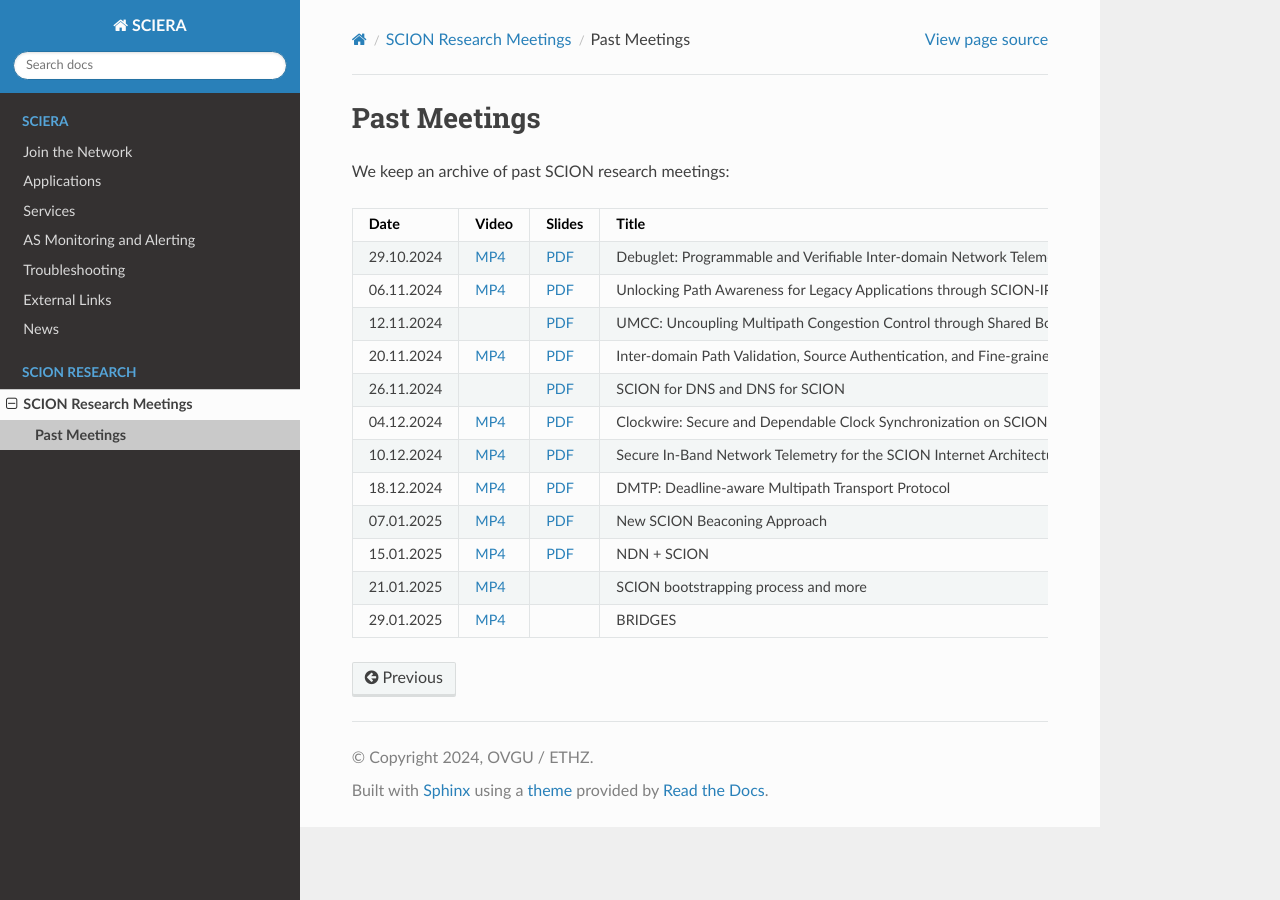
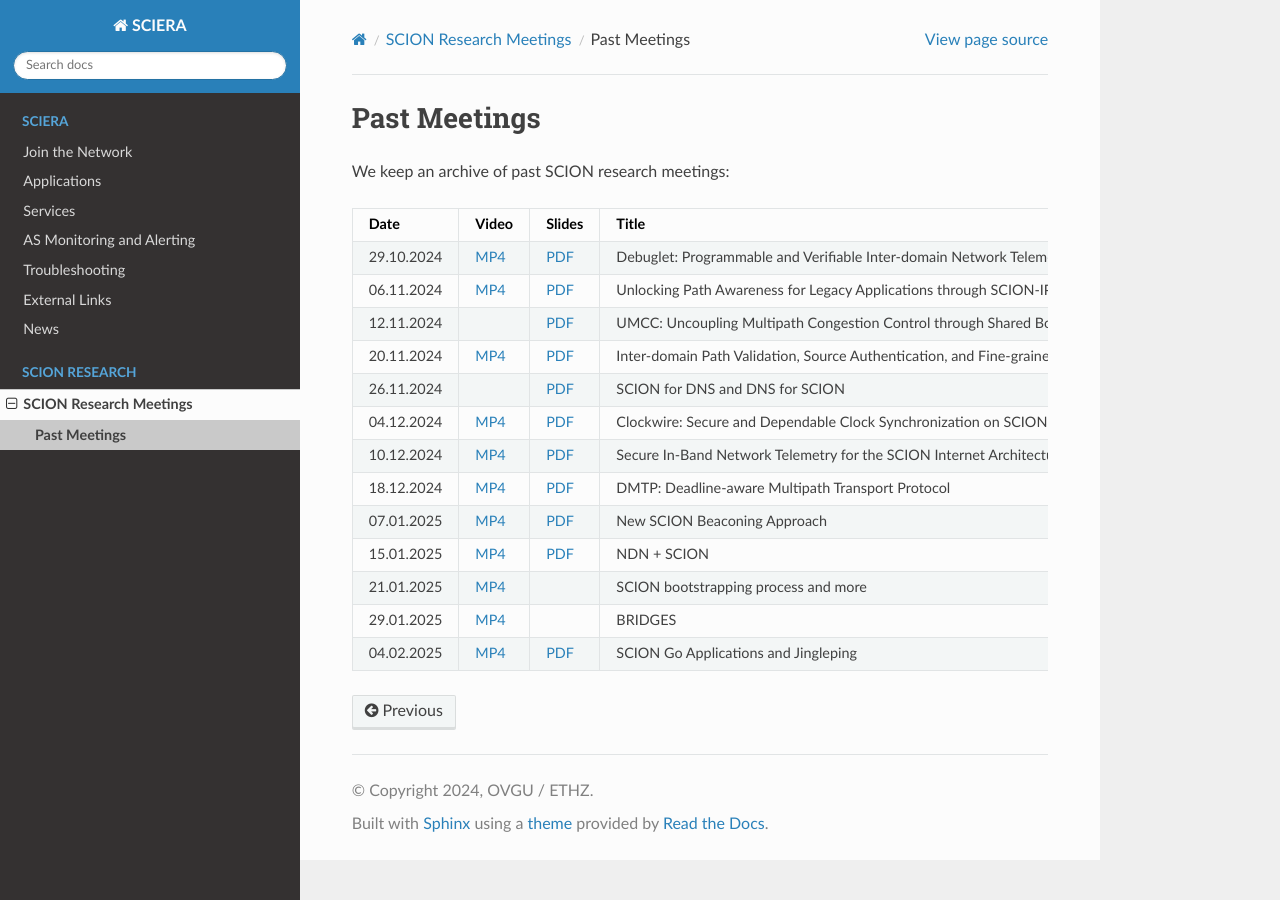
Before and after one commit to netsys-lab/scion-education-network-documentation, a Sphinx documentation site: the page built from docs/source/scion-research/meetings/past.rst, in a window 1280 px wide. Built offline with Sphinx 7.4.7 and the Read the Docs theme 3.1.0, drawn with Linux system fonts in a browser that asks for light colours.

Commit message:
Add Jelte's slides. (#14)

```diff
--- a/docs/source/scion-research/meetings/past.rst
+++ b/docs/source/scion-research/meetings/past.rst
@@ -87,3 +87,9 @@
       - BRIDGES
       - Jerry Sobieski (George Mason University)
       -
+    * - 04.02.2025
+      - `MP4 <https://drive.google.com/file/d/1aeidFxa5uPyMftY_6gOupuN7zk71QNhA/view>`__
+      - `PDF <https://drive.google.com/file/d/17CLLLWeOSwWxCJtpgM5FN0OHqwmDI8-q/view>`__
+      - SCION Go Applications and Jingleping
+      - Jelte van Bommel (ETH Zurich)
+      -
```
